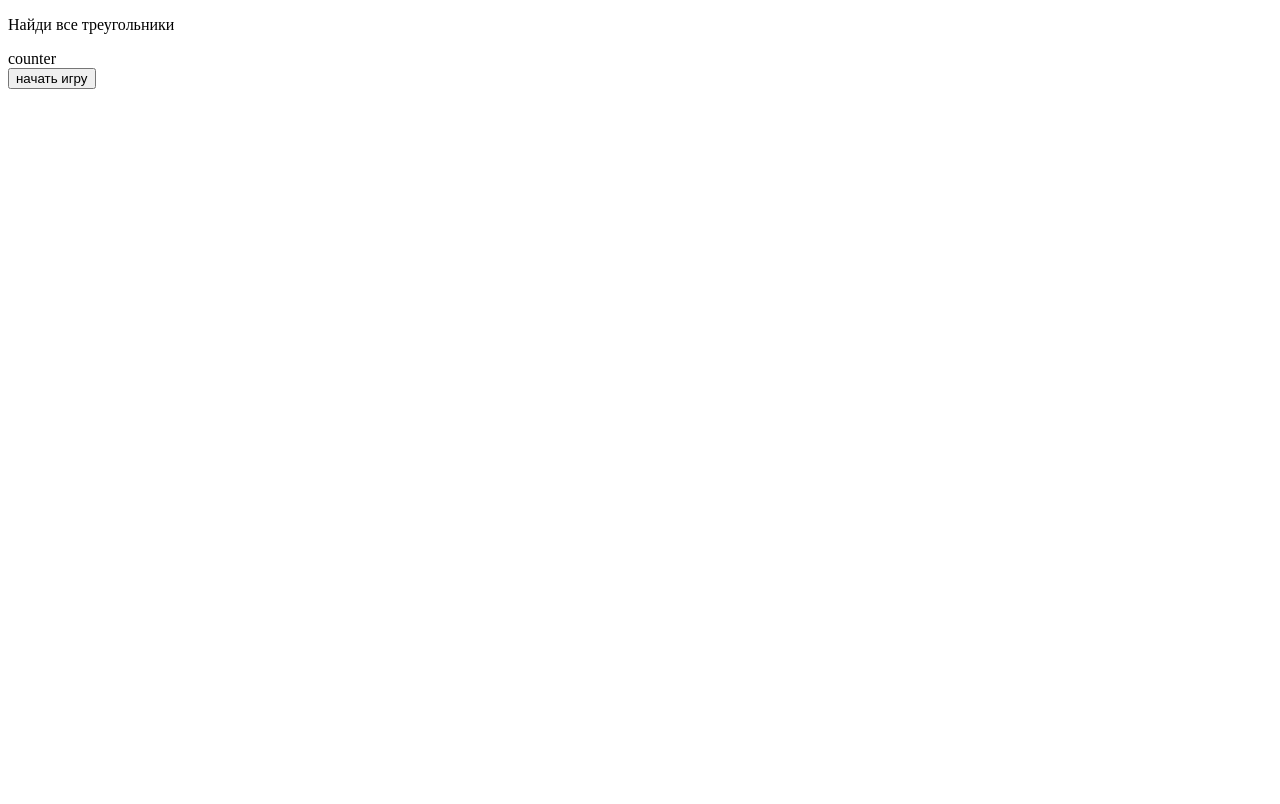
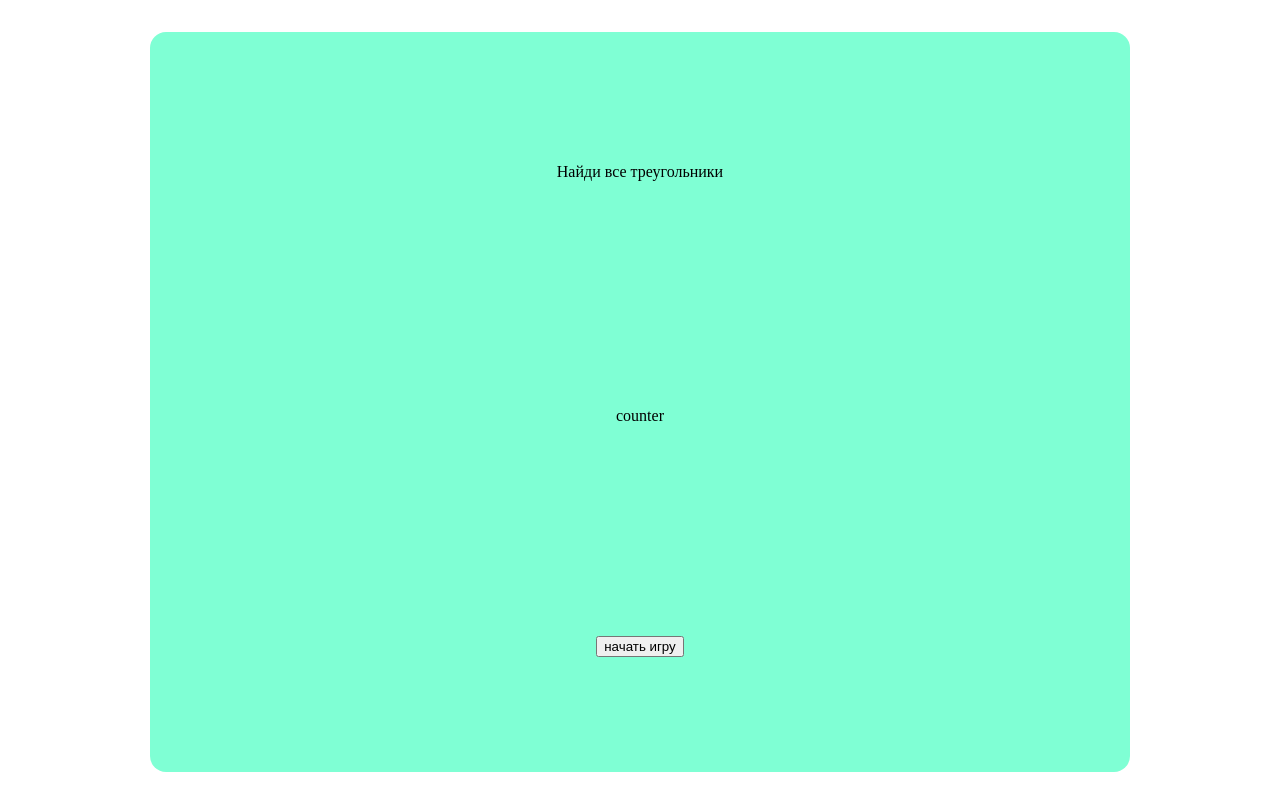
Before and after one commit to dianaveselkina/ang-game1, an Angular app: page / in a window 1280 px wide. Built offline with nearby package versions, Linux system fonts and the light colour scheme.

Commit message:
add board

```diff
--- a/src/app/app.html
+++ b/src/app/app.html
@@ -1,5 +1,5 @@
+<app-board></app-board>
 
-<app-header></app-header>
-<app-counter></app-counter>
-<app-button></app-button>
+
+
 <router-outlet />
--- a/src/app/app.ts
+++ b/src/app/app.ts
@@ -1,12 +1,10 @@
 import { Component } from '@angular/core';
 import { RouterOutlet } from '@angular/router';
-import { Header } from './header/header';
-import { Counter } from './counter/counter';
-import { Button } from './button/button';
+import { Board } from './board/board';
 
 @Component({
   selector: 'app-root',
-  imports: [RouterOutlet, Header, Counter, Button],
+  imports: [RouterOutlet, Board],
   templateUrl: './app.html',
   styleUrl: './app.css'
 })
--- /dev/null
+++ b/src/app/board/board.css
@@ -0,0 +1,12 @@
+ div{
+    margin: 2rem auto;
+    display: flex;
+    flex-direction: column;
+    align-items: center;
+    justify-content: space-around;
+    background-color: aquamarine;
+    position: relative;
+  width:60rem;
+  height:90vh;
+  border-radius: 1rem;
+  padding: 10px;}
--- /dev/null
+++ b/src/app/board/board.html
@@ -0,0 +1,6 @@
+<div>
+
+    <app-header></app-header>
+<app-counter></app-counter>
+<app-button></app-button>
+</div>
```
Also changed, not shown: src/app/board/board.ts (added, +14 -0 lines), 1 other file (tests, documents, lock files or other folders).
